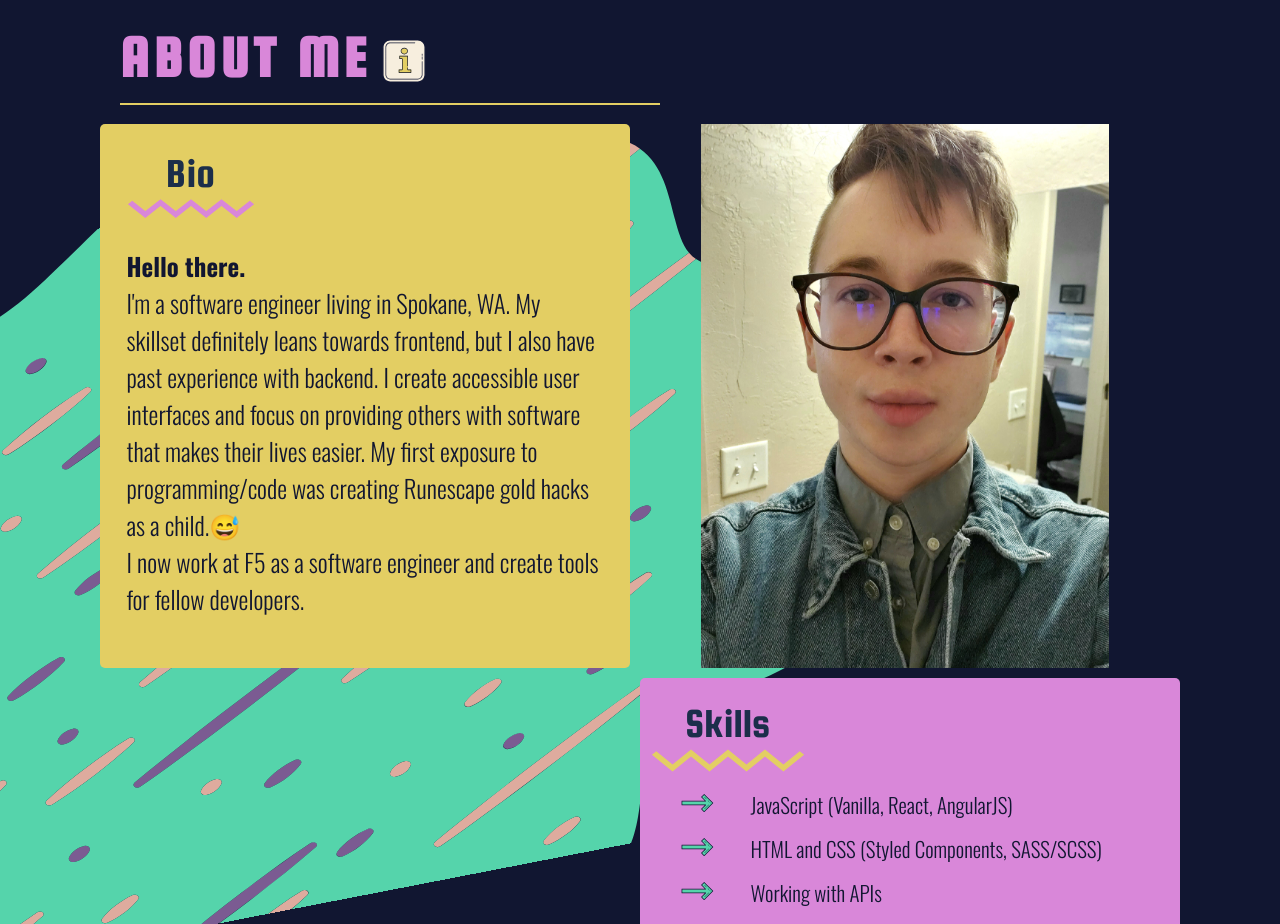
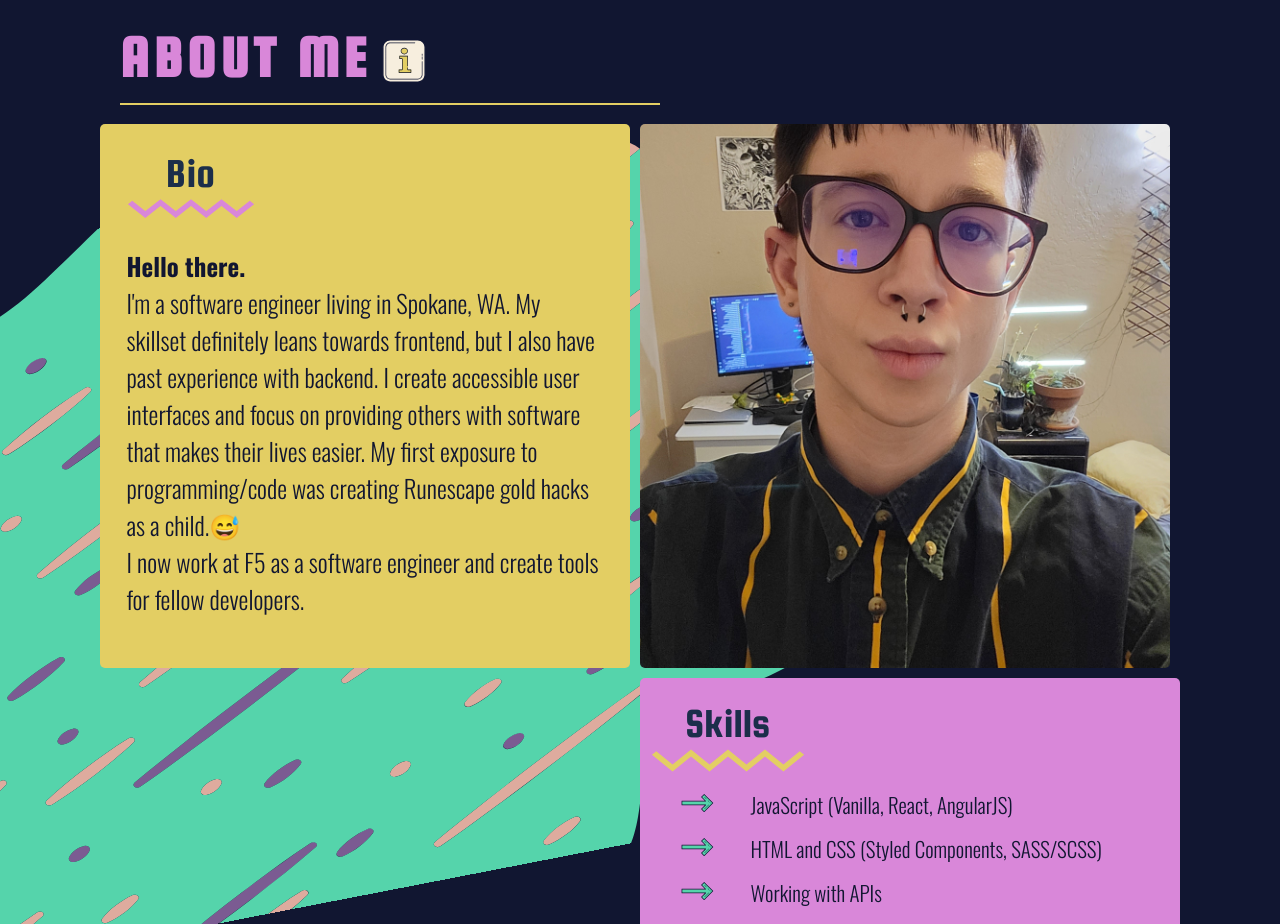
Before and after one commit to salemlf/react-portfolio-site, a React (Create React App) app: page / in a window 1280 px wide. Shown: the part 1560-2484 px from the top of the page. Built offline with nearby package versions, Linux system fonts and the light colour scheme; a web font is replaced by a local one.

Commit message:
Updated image of me

```diff
--- a/src/Sections/AboutMe.js
+++ b/src/Sections/AboutMe.js
@@ -26,7 +26,8 @@ import AboutMeHeading from "../components/About Me/AboutMeHeading";
 import AboutUnderline from "../images/squiggle-line-about.svg";
 import SkillsUnderline from "../images/squiggly-line-skills.svg";
 import WorkUnderline from "../images/squiggly-line-work.svg";
-import MeImage from "../images/me.jpg";
+// import MeImage from "../images/me.jpg";
+import MeUpdated from "../images/me_updated.jpg";
 import Sparkles from "../components/Sparkles.js";
 import Emoji from "../components/Emoji.js";
 import SpeechBubbleNotification from "../components/SpeechBubbleNotification.js";
@@ -117,7 +118,7 @@ const AboutMe = () => {
               pos="relative"
               zIndex="3"
               gridArea="imageContainer"
-              bgAttr={`url(${MeImage}) center center/contain no-repeat`}
+              bgAttr={`url(${MeUpdated}) no-repeat center/cover`}
               gridCol="2 / 3"
               gridRow="1 / 2"
               maxWidth="530px"
```
Also changed, not shown: src/images/me_updated.jpg (added).
